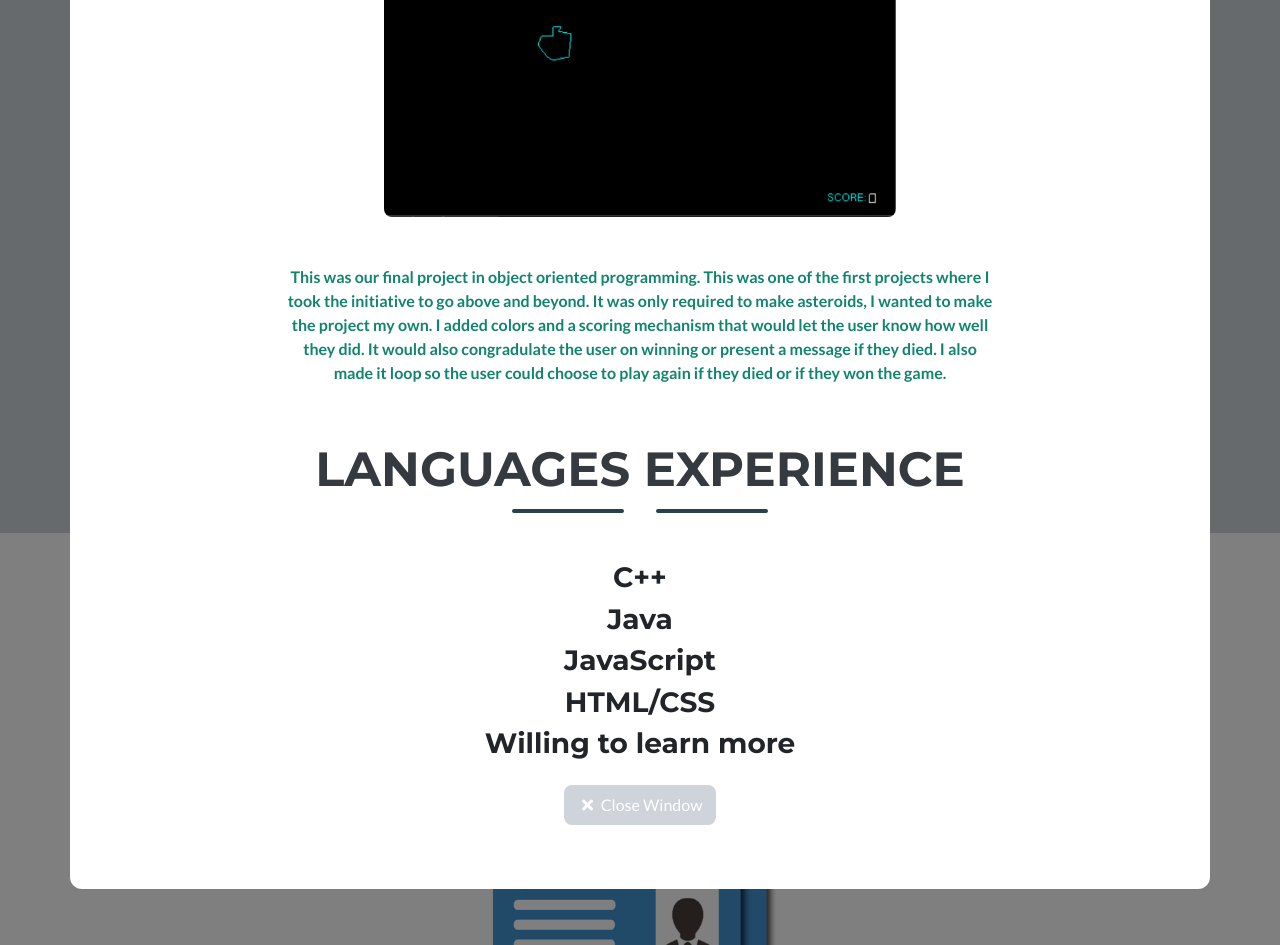
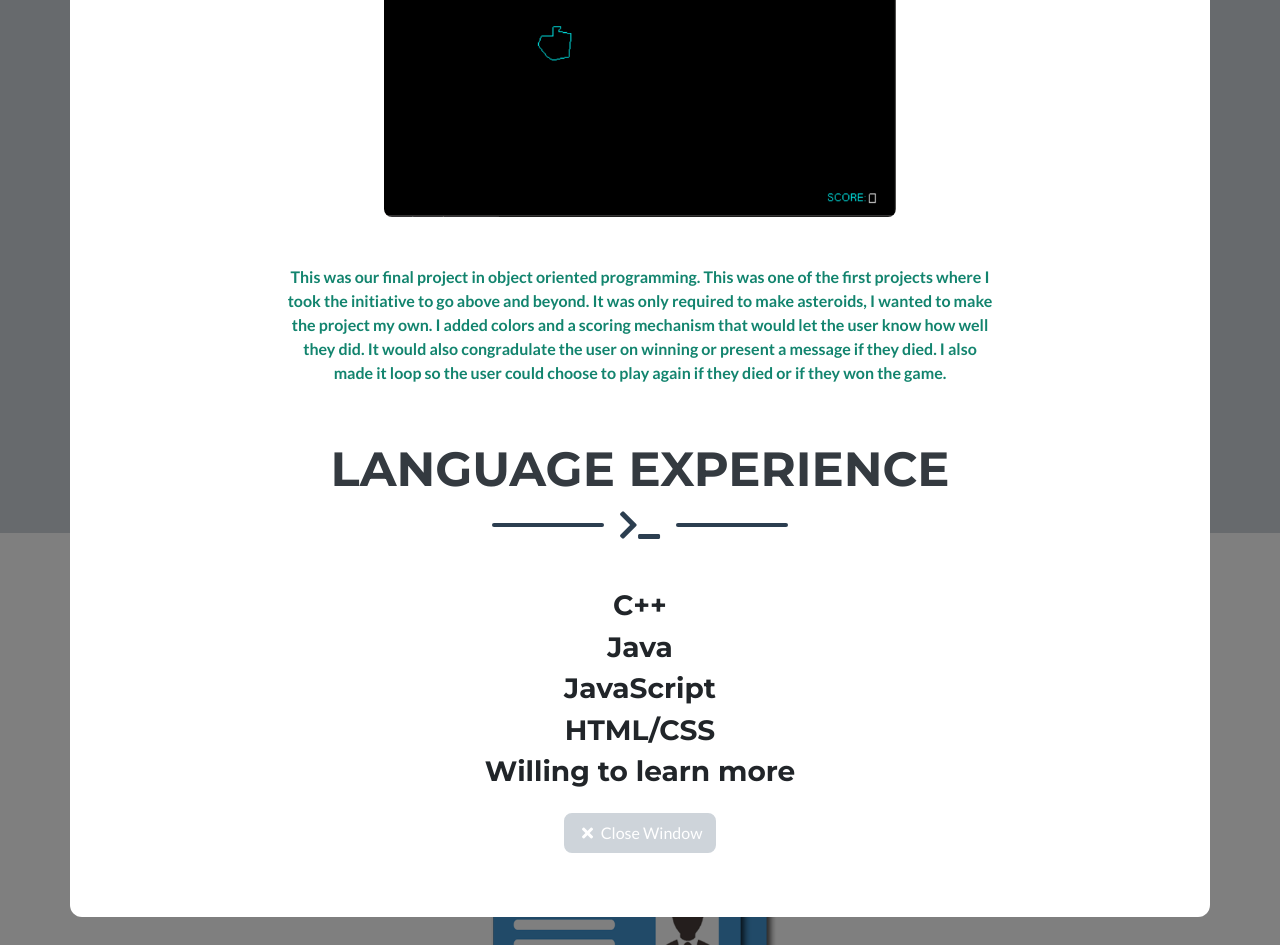
Before and after one commit to jfdickson25/other-portfolios, a PHP site: page /jordan-dickson-portfolio.php in a window 1280 px wide, after a click that opens the changed part. Shown: the part 1515-2460 px from the top of the page. Run offline with PHP 8.4, Linux system fonts and the light colour scheme; data that the repository does not hold is empty; some libraries are stand-ins or nearby versions.

Commit message:
Fixed spelling error

```diff
--- a/web/jordan-dickson-portfolio.php
+++ b/web/jordan-dickson-portfolio.php
@@ -396,12 +396,12 @@
                 <br>
 
                 <!-- Portfolio Modal - Title -->
-                <h2 class="portfolio-modal-title text-dark text-uppercase mb-0">Languages Experience</h2>
+                <h2 class="portfolio-modal-title text-dark text-uppercase mb-0">Language Experience</h2>
                 <!-- Icon Divider -->
                 <div class="divider-custom">
                   <div class="divider-custom-line"></div>
                   <div class="divider-custom-icon">
-                    <i class="fas fa-project-terminal"></i>
+                    <i class="fas fa-terminal"></i>
                   </div>
                   <div class="divider-custom-line"></div>
                 </div>
```
